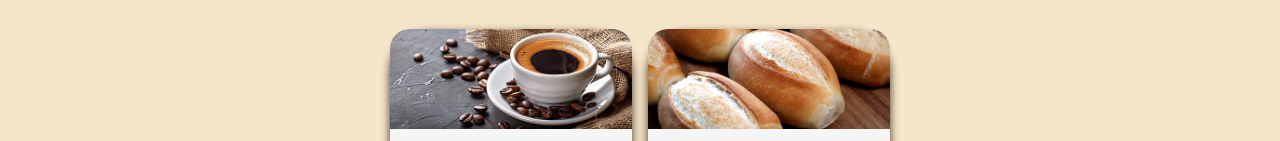
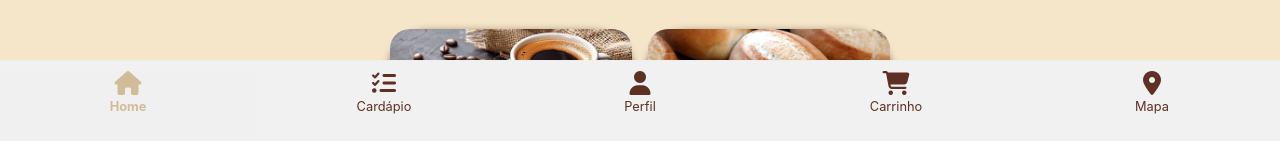
Before and after one commit to maysoifc/padaria-martins, a Vue app: page / in a window 1280 px wide. Shown: the part 659-800 px from the top of the page. Built offline with nearby package versions, Linux system fonts and the light colour scheme; no server answers.

Commit message:
FEAT(BottomNav): css component BottomNav

```diff
--- a/src/components/BottomNav.vue
+++ b/src/components/BottomNav.vue
@@ -29,4 +29,45 @@
   </nav>
 </template>
 <style>
+.bottom-nav {
+  position: fixed;
+  bottom: 0;
+  left: 0;
+  width: 100%;
+  height: 70px;
+  background-color: #f1f1f1;
+  display: flex;
+  justify-content: space-around;
+  align-items: center;
+  border-top: 1px solid #eee;
+  z-index: 1000;
+  padding-bottom: env(safe-area-inset-bottom);
+  padding-top: 10px;
+}
+.nav-item{
+  display: flex;
+  flex-direction: column;
+  align-items: center;
+  text-decoration: none;
+  color: #5E3023;
+  font-size: 0.8rem;
+  transition: all 0.3s ease;
+  width: 20%;
+  height: 100%;
+}
+.nav-item i {
+  font-size: 24px;
+  margin-bottom: 4px;
+  color: #5E3023;
+  transition: color 0.3 ease;
+}
+.router-link-active {
+  background-color: #f0f0f0;
+  color: #d0bd97;
+  font-weight: bold;
+}
+.router-link-active i{
+  color: #d0bd97;
+}
+
 </style>
```
